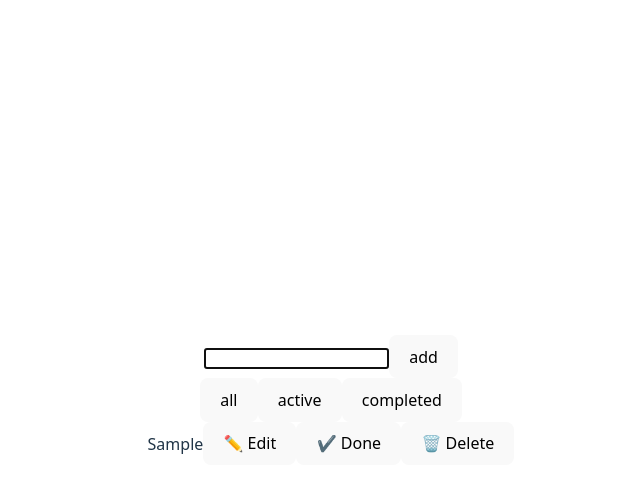
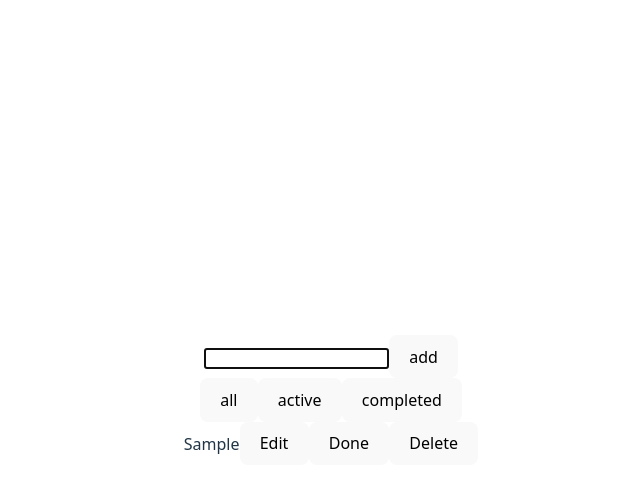
Before and after one commit to wwoozzii/ReactTestDrive, a React (Vite) app: page / in a window 1280 px wide. Both pictures are taken after typing "Sample" into the empty fields and a click on the button "add". Shown: the top 492 px of the page, without its empty margins (309-949 px from the left). Built offline with nearby package versions, Linux system fonts and the light colour scheme.

Commit message:
added task text in input on edit mode

```diff
--- a/src/components/TaskItem.jsx
+++ b/src/components/TaskItem.jsx
@@ -41,9 +41,15 @@
             {task.name}
           </span>
 
-          <button onClick={() => setIsEditing(true)}>✏️ Edit</button>
-          <button onClick={() => onToggle(task.id)}>✔️ Done</button>
-          <button onClick={() => onDelete(task.id)}>🗑️ Delete</button>
+          <button
+            onClick={() => {
+              (setEditInput(task.name), setIsEditing(true));
+            }}
+          >
+            Edit
+          </button>
+          <button onClick={() => onToggle(task.id)}> Done</button>
+          <button onClick={() => onDelete(task.id)}> Delete</button>
         </>
       )}
     </div>
```
